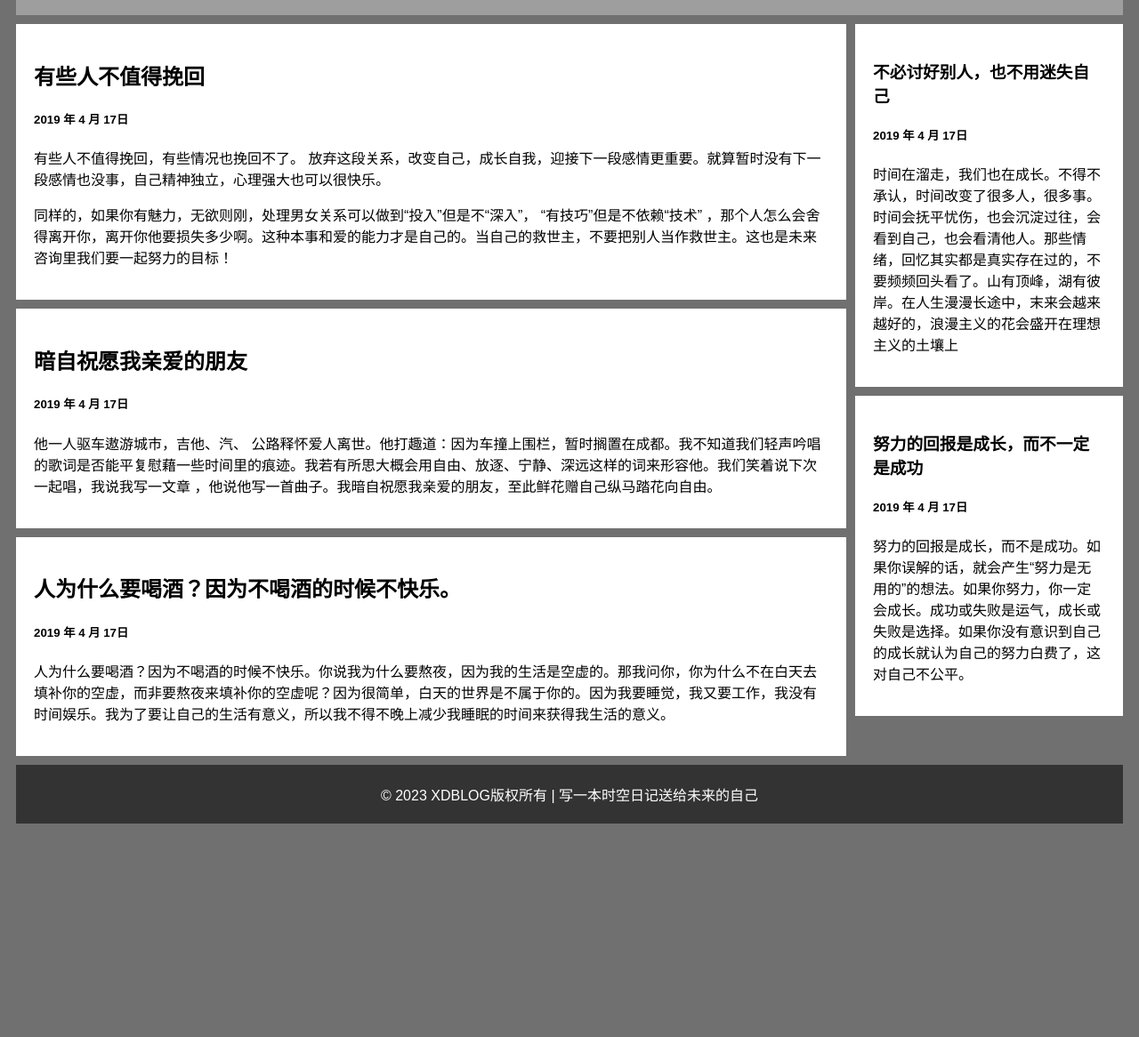
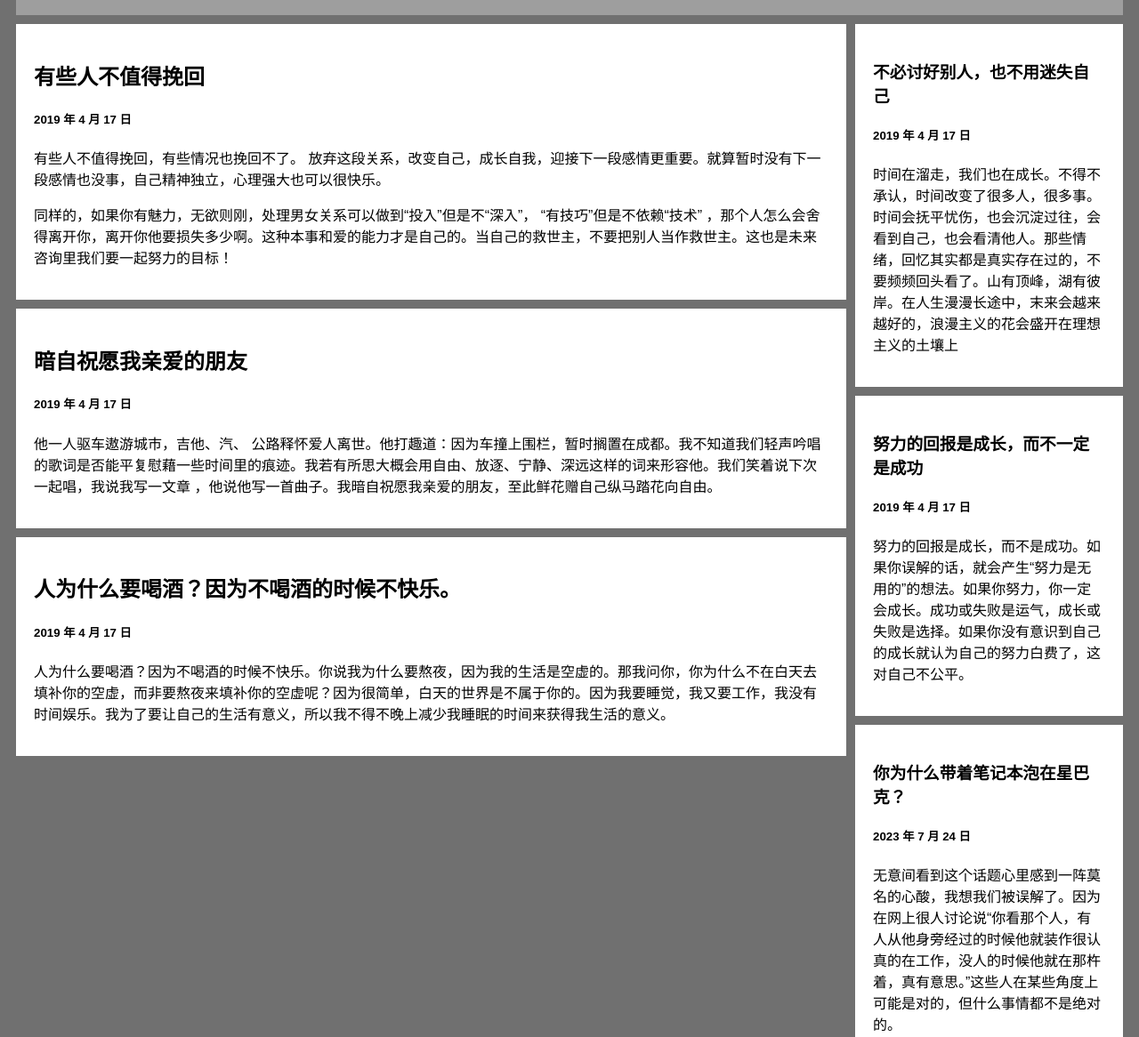
Before and after one commit to XiandeShen/XiandeShen.github.io, a plain HTML site: page xdblog.html in a window 1280 px wide. Shown: the part 200-1366 px from the top of the page at 89% size. Before the commit the page ends 1144 px from the top, so only its background shows below. Drawn offline with Linux system fonts and the light colour scheme; grey boxes are pictures that could not be loaded.

Commit message:
Update xdblog.html

```diff
--- a/xdblog.html
+++ b/xdblog.html
@@ -120,22 +120,23 @@ body {
 
 <div class="row">
   <div class="leftcolumn">
+
     <div class="card">
       <h2>有些人不值得挽回</h2>
-      <h5>2019 年 4 月 17日</h5>
+      <h5>2019 年 4 月 17 日</h5>
       <p>有些人不值得挽回，有些情况也挽回不了。 放弃这段关系，改变自己，成长自我，迎接下一段感情更重要。就算暂时没有下一段感情也没事，自己精神独立，心理强大也可以很快乐。</p>
       <p>同样的，如果你有魅力，无欲则刚，处理男女关系可以做到“投入”但是不“深入”， “有技巧”但是不依赖“技术” ，那个人怎么会舍得离开你，离开你他要损失多少啊。这种本事和爱的能力才是自己的。当自己的救世主，不要把别人当作救世主。这也是未来咨询里我们要一起努力的目标！</p>
     </div>
 
     <div class="card">
       <h2>暗自祝愿我亲爱的朋友</h2>
-      <h5>2019 年 4 月 17日</h5>
+      <h5>2019 年 4 月 17 日</h5>
       <p>他一人驱车遨游城市，吉他、汽、 公路释怀爱人离世。他打趣道：因为车撞上围栏，暂时搁置在成都。我不知道我们轻声吟唱的歌词是否能平复慰藉一些时间里的痕迹。我若有所思大概会用自由、放逐、宁静、深远这样的词来形容他。我们笑着说下次一起唱，我说我写一文章 ，他说他写一首曲子。我暗自祝愿我亲爱的朋友，至此鲜花赠自己纵马踏花向自由。</p>
     </div>
 
     <div class="card">
       <h2>人为什么要喝酒？因为不喝酒的时候不快乐。</h2>
-      <h5>2019 年 4 月 17日</h5>
+      <h5>2019 年 4 月 17 日</h5>
       <p>人为什么要喝酒？因为不喝酒的时候不快乐。你说我为什么要熬夜，因为我的生活是空虚的。那我问你，你为什么不在白天去填补你的空虚，而非要熬夜来填补你的空虚呢？因为很简单，白天的世界是不属于你的。因为我要睡觉，我又要工作，我没有时间娱乐。我为了要让自己的生活有意义，所以我不得不晚上减少我睡眠的时间来获得我生活的意义。</p>
     </div>
 
@@ -144,24 +145,33 @@ body {
 
 
   <div class="rightcolumn">
+
     <div class="card">
       <h3>不必讨好别人，也不用迷失自己</h3>
-      <h5>2019 年 4 月 17日</h5>
+      <h5>2019 年 4 月 17 日</h5>
       <p>时间在溜走，我们也在成长。不得不承认，时间改变了很多人，很多事。时间会抚平忧伤，也会沉淀过往，会看到自己，也会看清他人。那些情绪，回忆其实都是真实存在过的，不要频频回头看了。山有顶峰，湖有彼岸。在人生漫漫长途中，末来会越来越好的，浪漫主义的花会盛开在理想主义的土壤上</p>
     </div>
 
     <div class="card">
       <h3>努力的回报是成长，而不一定是成功</h3>
-      <h5>2019 年 4 月 17日</h5>
+      <h5>2019 年 4 月 17 日</h5>
       <p>努力的回报是成长，而不是成功。如果你误解的话，就会产生“努力是无用的”的想法。如果你努力，你一定会成长。成功或失败是运气，成长或失败是选择。如果你没有意识到自己的成长就认为自己的努力白费了，这对自己不公平。</p>
     </div>
+
+	<div class="card">
+		<h3>你为什么带着笔记本泡在星巴克？</h3>
+		<h5>2023 年 7 月 24 日</h5>
+		<p>无意间看到这个话题心里感到一阵莫名的心酸，我想我们被误解了。因为在网上很人讨论说“你看那个人，有人从他身旁经过的时候他就装作很认真的在工作，没人的时候他就在那杵着，真有意思。”这些人在某些角度上可能是对的，但什么事情都不是绝对的。</p>
+		<p>因为我平时是一个很喜欢带着笔记本电脑去咖啡店发呆的人，但我从来没有觉得我带着笔记本坐在星巴克就高人一等，也从来没有想过把自己伪装成职场精英。相反，是因为有很多人独自在外地工作，比如我，又不想融入自己不喜欢的领域，身边既没有亲人，也没有志同道合的朋友。因此我大部分的时间都是在互联网上度过的。</p>
+		<p>我会在休息日去咖啡厅点一杯美式解渴，拿出笔记本看看最近写的笔记，又或者给自己的Blog添一些新的创意。这都是我需要用一台笔记本来完成的，他们说的对，带笔记本去咖啡厅不一定是办公，但也绝对不是去当气氛组的。</p>
+	</div>
 
   </div>
 </div>
 
 
 <div class="footer">
-  <p>© 2023 XDBLOG版权所有 | 写一本时空日记送给未来的自己</p>
+  <p>© 2023 XDBLOG版权所有 | 写一本生活日记送给未来的自己</p>
 </div>
 
 </body>
```
